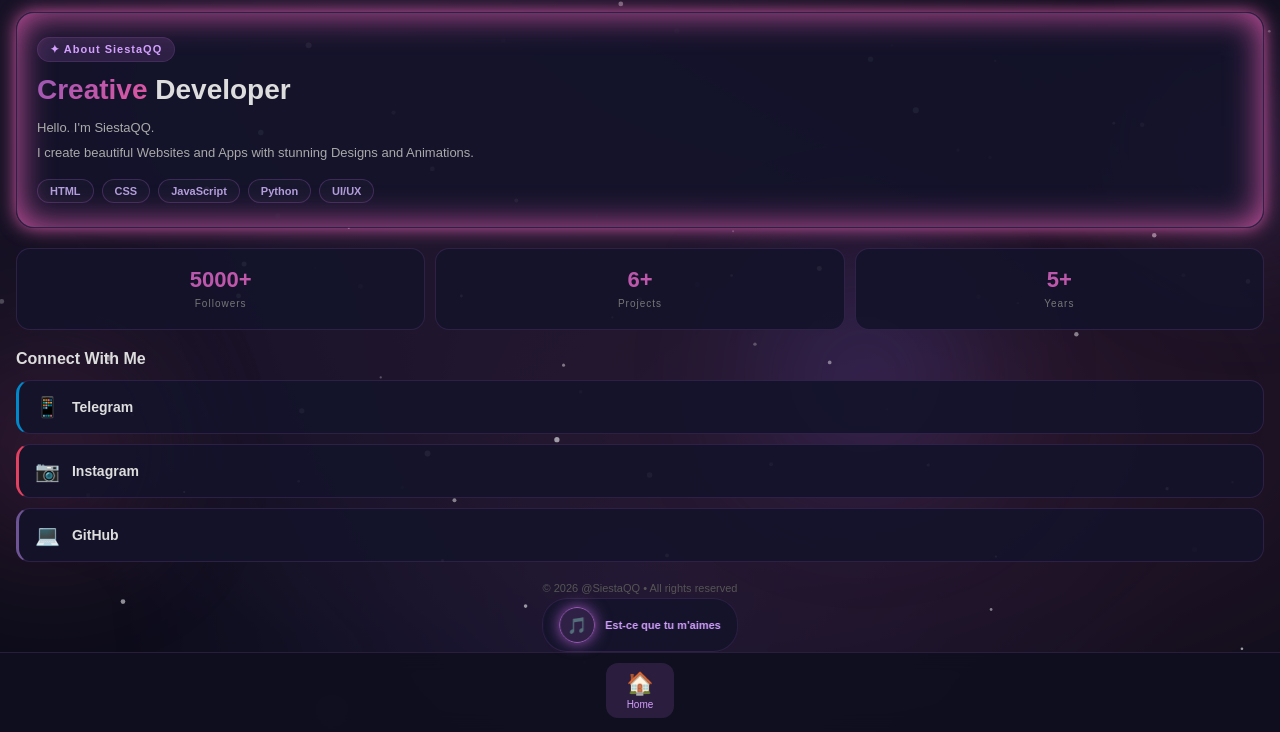
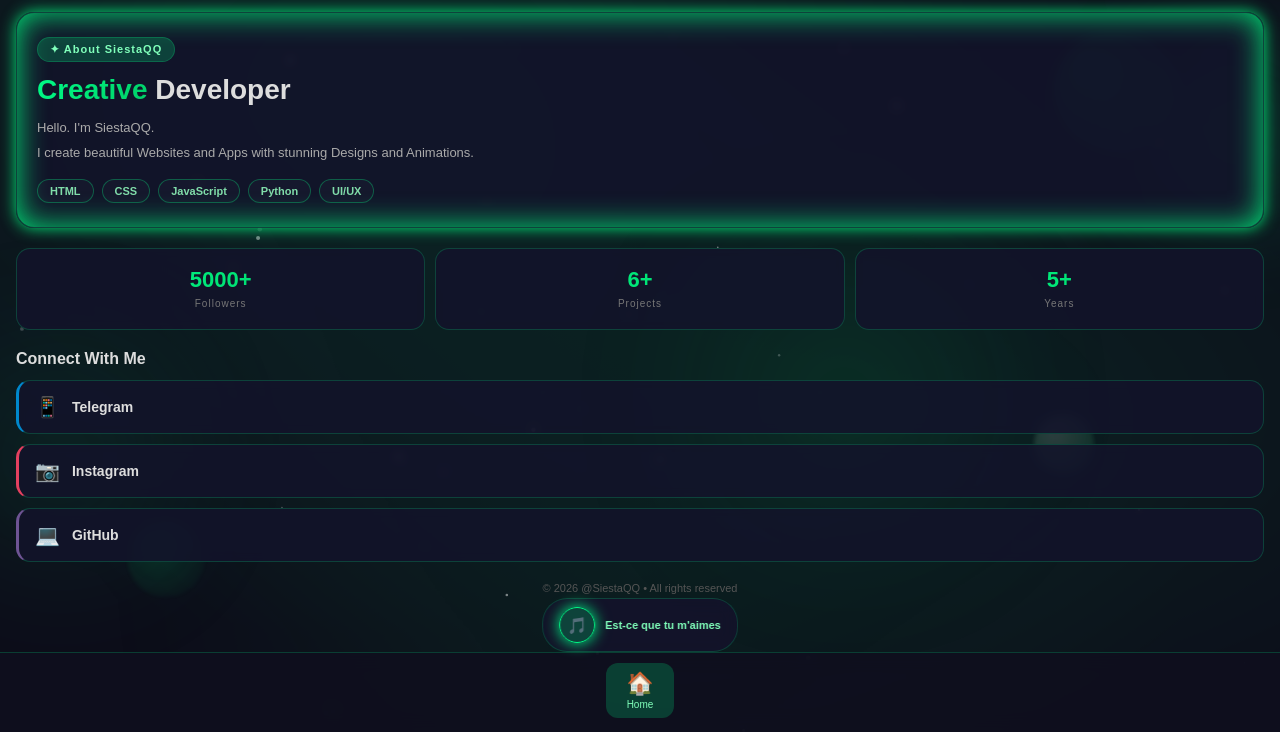
Before and after one commit to KilluaZoldyck27-11/SiestaQQ, a plain HTML site: page index.html in a window 1280 px wide. Shown: the part 68-800 px from the top of the page. Drawn offline with Linux system fonts and the light colour scheme.

Commit message:
Add files via upload

```diff
--- a/index.html
+++ b/index.html
@@ -6,7 +6,14 @@
     <title>@SiestaQQ | Official</title>
     <link rel="stylesheet" href="style.css">
 </head>
-<body class="theme-purple">
+<body class="theme-green">
+
+<!-- SPACE BACKGROUND -->
+<div class="space-bg">
+    <div class="planet planet-1"></div>
+    <div class="planet planet-2"></div>
+    <div class="planet planet-3"></div>
+</div>
 
 <!-- RGB GLOW BACKGROUND -->
 <div class="glow-bg"></div>
@@ -134,7 +141,7 @@
 }
 
 // ========== THEME CYCLE ==========
-const themes = ['purple', 'blue', 'green'];
+const themes = ['green', 'blue', 'purple'];
 let themeIndex = 0;
 
 function cycleTheme() {
@@ -142,7 +149,7 @@
     themeIndex = (themeIndex + 1) % themes.length;
 }
 
-setInterval(cycleTheme, 3000);
+setInterval(cycleTheme, 5000);
 
 // ========== VISITOR COUNTER ==========
 function randomVisitors() {
@@ -173,10 +180,10 @@
     reset() {
         this.x = Math.random() * canvas.width;
         this.y = Math.random() * canvas.height;
-        this.size = Math.random() * 2 + 1;
-        this.speedX = (Math.random() - 0.5) * 0.5;
-        this.speedY = (Math.random() - 0.5) * 0.5;
-        this.opacity = Math.random() * 0.5 + 0.1;
+        this.size = Math.random() * 2 + 0.5;
+        this.speedX = (Math.random() - 0.5) * 0.3;
+        this.speedY = (Math.random() - 0.5) * 0.3;
+        this.opacity = Math.random() * 0.4 + 0.1;
     }
     update() {
         this.x += this.speedX;
@@ -193,7 +200,7 @@
     }
 }
 
-for (let i = 0; i < 80; i++) {
+for (let i = 0; i < 60; i++) {
     particles.push(new Particle());
 }
 
@@ -211,13 +218,11 @@
 const music = document.getElementById('bgMusic');
 const musicBtn = document.getElementById('musicBtn');
 
-// Try auto-play on load
 window.addEventListener('load', function() {
     music.play().then(() => {
         musicBtn.classList.add('playing');
     }).catch(() => {
         musicBtn.classList.remove('playing');
-        // Wait for first click to play
         document.addEventListener('click', function playOnClick() {
             music.play();
             musicBtn.classList.add('playing');
--- a/style.css
+++ b/style.css
@@ -1,5 +1,5 @@
 *{margin:0;padding:0;box-sizing:border-box}
-body{font-family:Arial,sans-serif;background:#0d0d1a;color:#ddd;min-height:100vh;padding-top:60px;padding-bottom:70px;overflow-x:hidden;transition:all 0.3s ease}
+body{font-family:Arial,sans-serif;background:#0d0d1a;color:#ddd;min-height:100vh;padding-top:60px;padding-bottom:70px;overflow-x:hidden;transition:all 0.5s ease}
 
 :root{
     --glow1:#9b59b6;--glow2:#e056a0;--glow3:#6c5ce7;
@@ -22,6 +22,35 @@
     --grad1:#9b59b6;--grad2:#e056a0;--chip-border:rgba(155,89,182,0.3);--chip-text:#b39ddb;
 }
 
+/* ===== SPACE BACKGROUND ===== */
+.space-bg{position:fixed;top:0;left:0;width:100%;height:100%;pointer-events:none;z-index:0}
+.planet{
+    position:absolute;border-radius:50%;filter:blur(2px);
+    animation:floatPlanet 20s linear infinite;opacity:0.15
+}
+.planet-1{
+    width:120px;height:120px;
+    background:radial-gradient(circle at 30% 30%, var(--grad1), transparent);
+    top:10%;right:5%;animation-delay:0s
+}
+.planet-2{
+    width:80px;height:80px;
+    background:radial-gradient(circle at 40% 40%, var(--grad2), transparent);
+    bottom:15%;left:8%;animation-delay:-7s
+}
+.planet-3{
+    width:60px;height:60px;
+    background:radial-gradient(circle at 35% 35%, #fff, var(--glow3));
+    top:60%;right:15%;animation-delay:-14s
+}
+@keyframes floatPlanet{
+    0%{transform:translate(0,0) scale(1)}
+    25%{transform:translate(-40px,20px) scale(1.05)}
+    50%{transform:translate(20px,-30px) scale(0.95)}
+    75%{transform:translate(30px,10px) scale(1.02)}
+    100%{transform:translate(0,0) scale(1)}
+}
+
 #particleCanvas{position:fixed;top:0;left:0;z-index:0;pointer-events:none}
 
 .glow-bg{
@@ -29,20 +58,20 @@
     background:radial-gradient(ellipse at 30% 20%, var(--glow1) 0%, transparent 60%),
               radial-gradient(ellipse at 70% 60%, var(--glow2) 0%, transparent 60%),
               radial-gradient(ellipse at 50% 80%, var(--glow3) 0%, transparent 60%);
-    opacity:0.15;pointer-events:none;z-index:0;transition:all 0.3s ease;
+    opacity:0.1;pointer-events:none;z-index:0;transition:all 0.5s ease;
 }
 .glow-orb{
     position:fixed;border-radius:50%;filter:blur(80px);pointer-events:none;z-index:0;
-    animation:floatOrb 8s ease-in-out infinite;opacity:0.3;transition:all 0.3s ease;
+    animation:floatOrb 10s ease-in-out infinite;opacity:0.2;transition:all 0.5s ease;
 }
 .glow-1{width:200px;height:200px;background:var(--glow1);top:15%;right:-40px;animation-delay:0s}
-.glow-2{width:160px;height:160px;background:var(--glow2);bottom:25%;left:-30px;animation-delay:-3s}
-.glow-3{width:180px;height:180px;background:var(--glow3);top:45%;right:25%;animation-delay:-6s}
+.glow-2{width:160px;height:160px;background:var(--glow2);bottom:25%;left:-30px;animation-delay:-4s}
+.glow-3{width:180px;height:180px;background:var(--glow3);top:45%;right:25%;animation-delay:-8s}
 @keyframes floatOrb{0%,100%{transform:translate(0,0) scale(1)}25%{transform:translate(-30px,20px) scale(1.2)}50%{transform:translate(20px,-30px) scale(0.8)}75%{transform:translate(30px,15px) scale(1.1)}}
 
 .top-header{
     position:fixed;top:0;left:0;right:0;z-index:100;
-    background:rgba(15,15,31,0.95);border-bottom:1px solid var(--border);
+    background:rgba(15,15,31,0.9);border-bottom:1px solid var(--border);
     padding:10px 16px;display:flex;justify-content:space-between;align-items:center;
     backdrop-filter:blur(10px)
 }
@@ -84,10 +113,10 @@
 .main-content{padding:20px 16px;position:relative;z-index:1}
 
 .hero-card{
-    background:rgba(19,19,43,0.9);border:1px solid var(--border);
+    background:rgba(19,19,43,0.85);border:1px solid var(--border);
     border-radius:18px;padding:24px 20px;margin-bottom:20px;
     box-shadow:0 0 40px var(--glow1) inset, 0 0 20px rgba(0,0,0,0.3);
-    animation:cardGlow 3s ease-in-out infinite
+    animation:cardGlow 4s ease-in-out infinite;backdrop-filter:blur(5px)
 }
 @keyframes cardGlow{
     0%,100%{box-shadow:0 0 20px var(--glow1) inset, 0 0 10px var(--glow1)}
@@ -101,13 +130,13 @@
 .chips span{padding:5px 12px;border-radius:12px;font-size:11px;font-weight:600;border:1px solid var(--chip-border);color:var(--chip-text);background:rgba(255,255,255,0.02)}
 
 .stats{display:grid;grid-template-columns:repeat(3,1fr);gap:10px;margin-bottom:20px}
-.st{background:rgba(19,19,43,0.9);border:1px solid var(--border);border-radius:14px;padding:18px 8px;text-align:center;transition:.3s}
+.st{background:rgba(19,19,43,0.85);border:1px solid var(--border);border-radius:14px;padding:18px 8px;text-align:center;transition:.3s;backdrop-filter:blur(5px)}
 .st:active{border-color:var(--glow1);box-shadow:0 0 20px var(--glow1);transform:scale(0.96)}
 .st b{display:block;font-size:22px;background:linear-gradient(135deg,var(--grad1),var(--grad2));-webkit-background-clip:text;-webkit-text-fill-color:transparent}
 .st small{font-size:10px;color:#777;letter-spacing:1px}
 
 .connect h3{font-size:16px;margin-bottom:12px}
-.lnk{display:flex;align-items:center;gap:12px;padding:14px 16px;background:rgba(19,19,43,0.9);border:1px solid var(--border);border-radius:14px;text-decoration:none;color:#ddd;font-size:14px;font-weight:600;margin-bottom:10px;transition:.3s}
+.lnk{display:flex;align-items:center;gap:12px;padding:14px 16px;background:rgba(19,19,43,0.85);border:1px solid var(--border);border-radius:14px;text-decoration:none;color:#ddd;font-size:14px;font-weight:600;margin-bottom:10px;transition:.3s;backdrop-filter:blur(5px)}
 .lnk:active{transform:scale(0.97);border-color:var(--glow1);box-shadow:0 0 15px var(--glow1)}
 .lnk span{font-size:20px}
 .tg{border-left:3px solid #0088cc}
@@ -118,7 +147,7 @@
 
 .bottom-nav{
     position:fixed;bottom:0;left:0;right:0;z-index:100;
-    background:rgba(15,15,31,0.95);border-top:1px solid var(--border);
+    background:rgba(15,15,31,0.9);border-top:1px solid var(--border);
     display:flex;justify-content:center;padding:10px 0 14px;backdrop-filter:blur(10px)
 }
 .nav-item{
@@ -138,7 +167,6 @@
 }
 .toast.show{opacity:1;transform:translateX(-50%) translateY(0)}
 
-/* ===== MUSIC PLAYER ===== */
 .music-player{
     position:fixed;bottom:80px;left:50%;transform:translateX(-50%);z-index:150;
     display:flex;align-items:center;gap:10px;background:rgba(19,19,43,0.9);
```
